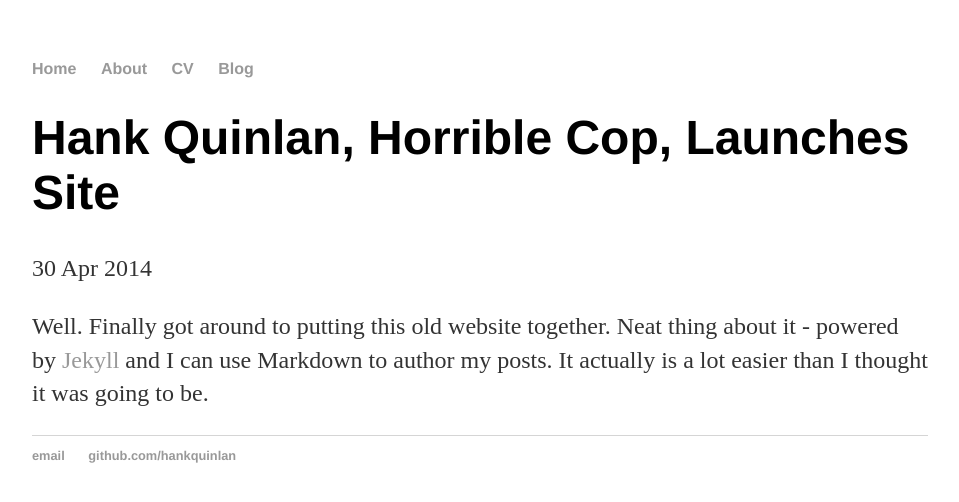
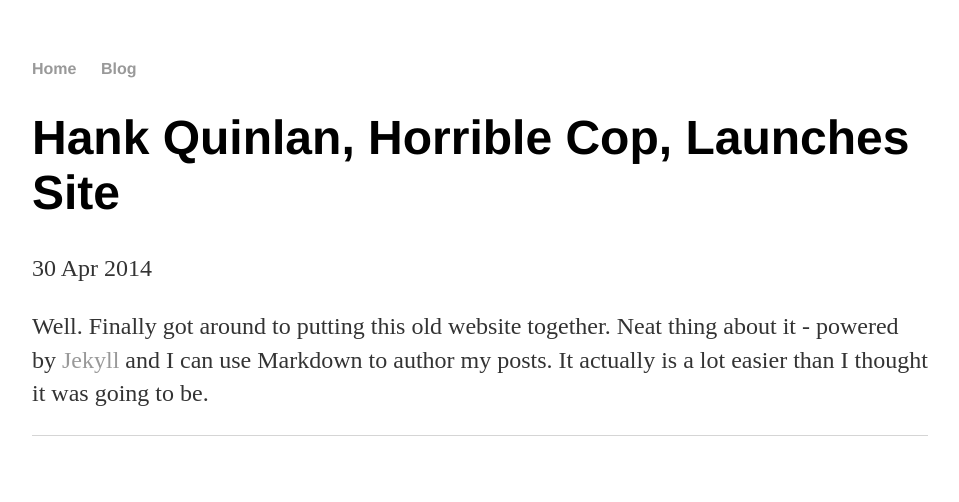
Before and after one commit to BetProfits/BetProfits.github.io, a Jekyll site: the page built from _posts/2014-04-30-hank-quinlan-site-launched.md, in a window 1280 px wide. Shown: the top 502 px of the page, without its empty margins (160-1119 px from the left). Built offline with Jekyll 4.4.1, drawn with Linux system fonts in a browser that asks for light colours.

Commit message:
Update default.html

```diff
--- a/_layouts/default.html
+++ b/_layouts/default.html
@@ -9,9 +9,7 @@
 			<nav>
 	    		<ul>
 	        		<li><a href="/">Home</a></li>
-		        	<li><a href="/about">About</a></li>
-	        		<li><a href="/cv">CV</a></li>
-	        		<li><a href="/blog">Blog</a></li>
+		            		<li><a href="/blog">Blog</a></li>
 	    		</ul>
 			</nav>
 			<div class="container">
@@ -21,8 +19,8 @@
 			</div><!-- /.container -->
 			<footer>
 	    		<ul>
-	        		<li><a href="mailto:hankquinlanhub@gmail.com">email</a></li>
-	        		<li><a href="https://github.com/hankquinlan">github.com/hankquinlan</a></li>
+	        		<li><a href="steamcommunity.com/profiles/76561198166963290"></a></li>
+
 				</ul>
 			</footer>
 		</body>
```
